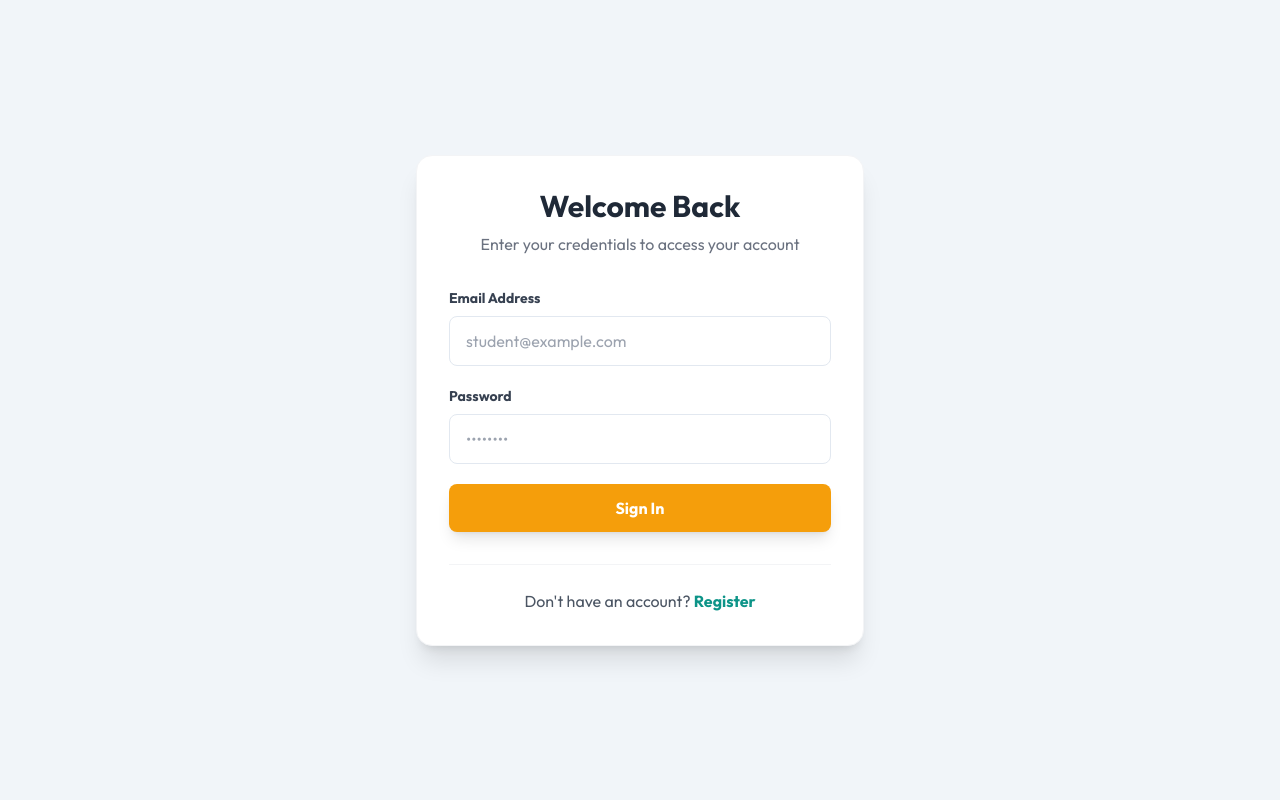
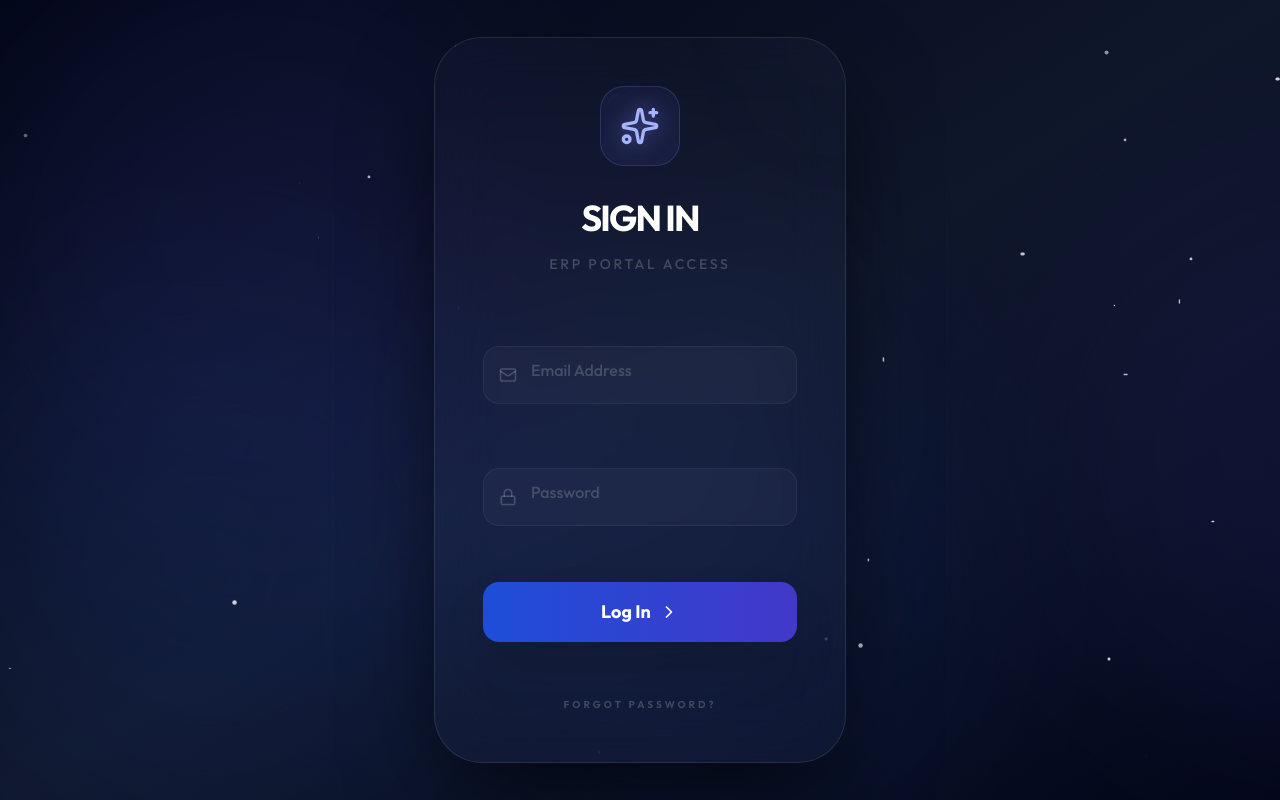
Before and after one commit to En4128/ERP, a React (Vite) app in the folder client/: page /login in a window 1280 px wide. Built offline with nearby package versions, Linux system fonts and the light colour scheme.

Commit message:
updated UI for login page

```diff
--- a/client/src/pages/Login.jsx
+++ b/client/src/pages/Login.jsx
@@ -1,25 +1,219 @@
-import { useState } from 'react';
+import { useState, useEffect, useRef } from 'react';
 import { useNavigate } from 'react-router-dom';
 import axios from 'axios';
+import { motion, AnimatePresence, useAnimation } from 'framer-motion';
+import { Mail, Lock, ChevronRight, Loader2, Sparkles, CheckCircle2, AlertCircle } from 'lucide-react';
+import { toast } from 'sonner';
+
+// --- Background Components ---
+
+const Stars = () => {
+    return (
+        <div className="absolute inset-0 pointer-events-none z-0">
+            {[...Array(50)].map((_, i) => (
+                <motion.div
+                    key={i}
+                    className="absolute bg-white rounded-full"
+                    style={{
+                        width: Math.random() * 2 + 1 + 'px',
+                        height: Math.random() * 2 + 1 + 'px',
+                        top: Math.random() * 100 + '%',
+                        left: Math.random() * 100 + '%',
+                    }}
+                    animate={{
+                        opacity: [0, 0.8, 0],
+                        scale: [1, 1.5, 1],
+                    }}
+                    transition={{
+                        duration: 3 + Math.random() * 4,
+                        repeat: Infinity,
+                        delay: Math.random() * 5,
+                        ease: "easeInOut"
+                    }}
+                />
+            ))}
+        </div>
+    );
+};
+
+const BokehNebula = () => {
+    return (
+        <div className="absolute inset-0 pointer-events-none z-0 overflow-hidden">
+            {[...Array(4)].map((_, i) => (
+                <motion.div
+                    key={i}
+                    className="absolute rounded-full blur-[100px] opacity-20"
+                    style={{
+                        width: '40vw',
+                        height: '40vw',
+                        backgroundColor: i % 2 === 0 ? '#312e81' : '#1e3a8a',
+                        top: (Math.random() * 100 - 20) + '%',
+                        left: (Math.random() * 100 - 20) + '%',
+                    }}
+                    animate={{
+                        x: [0, 100, -100, 0],
+                        y: [0, -100, 100, 0],
+                        scale: [1, 1.2, 0.8, 1],
+                    }}
+                    transition={{
+                        duration: 20 + i * 5,
+                        repeat: Infinity,
+                        ease: "linear"
+                    }}
+                />
+            ))}
+        </div>
+    );
+};
+
+const UpwardParticles = () => {
+    return (
+        <div className="absolute inset-0 pointer-events-none z-0 overflow-hidden">
+            {[...Array(20)].map((_, i) => (
+                <motion.div
+                    key={i}
+                    className="absolute w-1 h-1 bg-indigo-400/20 rounded-full"
+                    initial={{ y: '110vh', x: Math.random() * 100 + 'vw', opacity: 0 }}
+                    animate={{ y: '-10vh', opacity: [0, 0.5, 0] }}
+                    transition={{
+                        duration: 10 + Math.random() * 15,
+                        repeat: Infinity,
+                        delay: Math.random() * 10,
+                        ease: "linear"
+                    }}
+                />
+            ))}
+        </div>
+    );
+};
+
+// --- Form Sub-components ---
+
+const AdvancedInput = ({ label, icon: Icon, type, value, onChange, placeholder, required }) => {
+    const [isFocused, setIsFocused] = useState(false);
+    const id = label.toLowerCase().replace(/\s+/g, '-');
+
+    return (
+        <div className="relative pt-6 group">
+            <motion.label
+                htmlFor={id}
+                className="absolute left-12 font-medium pointer-events-none transition-all duration-300"
+                initial={false}
+                animate={{
+                    y: (isFocused || value) ? -28 : 12,
+                    x: (isFocused || value) ? -44 : 0,
+                    scale: (isFocused || value) ? 0.85 : 1,
+                    color: (isFocused || value) ? '#818cf8' : 'rgba(255,255,255,0.3)',
+                    opacity: (isFocused || value) ? 1 : 0.6
+                }}
+            >
+                {label}
+            </motion.label>
+
+            <div className="relative flex items-center">
+                <div className={`absolute left-4 transition-colors duration-300 ${isFocused ? 'text-indigo-400' : 'text-white/20'}`}>
+                    <Icon size={18} />
+                </div>
+
+                <input
+                    id={id}
+                    type={type}
+                    value={value}
+                    onChange={onChange}
+                    onFocus={() => setIsFocused(true)}
+                    onBlur={() => setIsFocused(false)}
+                    required={required}
+                    className="w-full bg-white/[0.03] border border-white/5 rounded-2xl pl-12 pr-4 py-4 text-white placeholder-transparent focus:outline-none focus:ring-4 focus:ring-indigo-500/5 focus:bg-white/[0.05] transition-all duration-500"
+                />
+
+                {/* Underline Animation */}
+                <motion.div
+                    className="absolute bottom-0 left-0 right-0 h-[2px] bg-gradient-to-r from-transparent via-indigo-500 to-transparent origin-center"
+                    initial={{ scaleX: 0 }}
+                    animate={{ scaleX: isFocused ? 1 : 0 }}
+                    transition={{ duration: 0.4 }}
+                />
+            </div>
+        </div>
+    );
+};
+
+const RippleButton = ({ children, isLoading, isSuccess, isError }) => {
+    const [ripples, setRipples] = useState([]);
+
+    const addRipple = (e) => {
+        if (isLoading) return;
+        const rect = e.currentTarget.getBoundingClientRect();
+        const x = e.clientX - rect.left;
+        const y = e.clientY - rect.top;
+        const id = Date.now();
+
+        setRipples([...ripples, { x, y, id }]);
+        setTimeout(() => setRipples(old => old.filter(r => r.id !== id)), 1000);
+    };
+
+    return (
+        <motion.button
+            onMouseDown={addRipple}
+            whileHover={{ scale: 1.02, y: -2 }}
+            whileTap={{ scale: 0.98 }}
+            className={`relative w-full overflow-hidden py-4 rounded-2xl font-bold text-lg text-white shadow-2xl transition-all duration-500 flex items-center justify-center gap-2 group
+                ${isSuccess ? 'bg-green-600 shadow-green-600/20' :
+                    isError ? 'bg-red-600 shadow-red-600/20' :
+                        'bg-gradient-to-r from-blue-700 via-indigo-700 to-slate-800 bg-[length:200%_auto] hover:bg-right'}`}
+        >
+            {/* Ripple Effects */}
+            {ripples.map(ripple => (
+                <motion.span
+                    key={ripple.id}
+                    initial={{ scale: 0, opacity: 0.5 }}
+                    animate={{ scale: 4, opacity: 0 }}
+                    transition={{ duration: 0.8, ease: "easeOut" }}
+                    className="absolute bg-white/20 rounded-full pointer-events-none"
+                    style={{ left: ripple.x, top: ripple.y, width: 20, height: 20, marginLeft: -10, marginTop: -10 }}
+                />
+            ))}
+
+            <AnimatePresence mode="wait">
+                {isLoading ? (
+                    <motion.div key="loading" initial={{ opacity: 0 }} animate={{ opacity: 1 }} exit={{ opacity: 0 }}>
+                        <Loader2 className="animate-spin w-6 h-6" />
+                    </motion.div>
+                ) : isSuccess ? (
+                    <motion.div key="success" initial={{ scale: 0 }} animate={{ scale: 1 }} className="flex items-center gap-2">
+                        <CheckCircle2 className="w-6 h-6" /> Success
+                    </motion.div>
+                ) : isError ? (
+                    <motion.div key="error" initial={{ scale: 0 }} animate={{ scale: 1 }} className="flex items-center gap-2">
+                        <AlertCircle className="w-6 h-6" /> Failed
+                    </motion.div>
+                ) : (
+                    <motion.span key="content" className="flex items-center gap-2">
+                        {children} <ChevronRight size={20} className="group-hover:translate-x-1 transition-transform" />
+                    </motion.span>
+                )}
+            </AnimatePresence>
+        </motion.button>
+    );
+};
+
+// --- Main Login Component ---
 
 const Login = () => {
-    const [isLogin, setIsLogin] = useState(true);
-    const [name, setName] = useState('');
     const [email, setEmail] = useState('');
     const [password, setPassword] = useState('');
-    const [role, setRole] = useState('student');
-    const [department, setDepartment] = useState('Computer Science');
-    const [error, setError] = useState(null);
+    const [isLoading, setIsLoading] = useState(false);
+    const [status, setStatus] = useState('idle'); // idle, success, error
     const navigate = useNavigate();
+    const controls = useAnimation();
 
     const handleSubmit = async (e) => {
         e.preventDefault();
-        setError(null);
+        setIsLoading(true);
+        setStatus('idle');
+
         try {
-            const endpoint = isLogin ? '/api/auth/login' : '/api/auth/register';
-            const payload = isLogin ? { email, password } : { name, email, password, role, department };
-
-            const res = await axios.post(`http://localhost:5000${endpoint}`, payload);
+            const res = await axios.post(`http://localhost:5000/api/auth/login`, { email, password });
             const { _id, name: fetchedName, email: fetchedEmail, role: fetchedRole, token } = res.data;
             const userData = { _id, name: fetchedName, email: fetchedEmail, role: fetchedRole };
 
@@ -28,123 +222,145 @@ const Login = () => {
             localStorage.setItem('userRole', fetchedRole);
             localStorage.setItem('userName', fetchedName);
 
+            setStatus('success');
+            toast.success(`Welcome back, ${fetchedName}! Entering orbit...`);
+
+            setTimeout(() => {
                 if (fetchedRole === 'admin') navigate('/admin');
                 else if (fetchedRole === 'student') navigate('/student');
                 else if (fetchedRole === 'faculty') navigate('/faculty');
+            }, 1000);
 
         } catch (err) {
-            console.error('Login/Register error:', err);
-            const message = err.response?.data?.message || err.message || (isLogin ? 'Login failed' : 'Registration failed');
-            setError(message);
+            console.error('Login error:', err);
+            const message = err.response?.data?.message || err.message || 'Login failed';
+            setStatus('error');
+            toast.error(message);
+
+            // Shake animation on error
+            controls.start({
+                x: [-10, 10, -10, 10, 0],
+                transition: { duration: 0.4 }
+            });
+
+            setTimeout(() => setStatus('idle'), 2000);
+        } finally {
+            setIsLoading(false);
         }
     };
 
     return (
-        <div className="flex items-center justify-center min-h-screen bg-slate-100 dark:bg-slate-900 transition-colors">
-            <div className="bg-white dark:bg-slate-800 p-8 rounded-2xl shadow-xl w-full max-w-md border border-gray-100 dark:border-slate-700">
-                <div className="text-center mb-8">
-                    <h2 className="text-3xl font-extrabold text-gray-800 dark:text-white">
-                        {isLogin ? 'Welcome Back' : 'Create Account'}
+        <div className="relative min-h-screen w-full flex items-center justify-center overflow-hidden bg-[#020617] font-sans selection:bg-indigo-500/30">
+            {/* Multi-layered Background */}
+            <div className="absolute inset-0 bg-gradient-to-br from-[#020617] via-[#0f172a] to-[#020617]" />
+            <BokehNebula />
+            <Stars />
+            <UpwardParticles />
+
+            {/* Animated Glow Border (Levitating under the card) */}
+            <motion.div
+                animate={{ y: [20, 5, 20], opacity: [0.1, 0.3, 0.1], scale: [0.9, 1, 0.9] }}
+                transition={{ duration: 6, repeat: Infinity, ease: "easeInOut" }}
+                className="absolute w-[500px] h-[600px] rounded-full bg-indigo-500/10 blur-[100px] z-0"
+            />
+
+            {/* Login Container */}
+            <motion.div
+                initial={{ opacity: 0, y: 30, scale: 0.95 }}
+                animate={{ opacity: 1, y: 0, scale: 1 }}
+                transition={{ duration: 1.2, ease: [0.16, 1, 0.3, 1] }}
+                className="relative z-10 w-full max-w-[460px] px-6"
+            >
+                {/* Levitating Premium Card */}
+                <motion.div
+                    animate={controls}
+                    style={{ y: 0 }}
+                    transition={{ duration: 4, repeat: Infinity, ease: "easeInOut" }}
+                    className="relative w-full bg-white/[0.02] backdrop-blur-[30px] border border-white/10 rounded-[3rem] shadow-[0_40px_100px_-20px_rgba(0,0,0,0.8)] p-12 overflow-hidden group"
+                >
+                    {/* Floating Decorative Elements inside card */}
+                    <div className="absolute top-0 right-0 w-32 h-32 bg-indigo-500/5 blur-3xl -translate-y-16 translate-x-16 rounded-full group-hover:bg-indigo-500/10 transition-all duration-700" />
+
+                    {/* Staggered Entry Animation */}
+                    <motion.div
+                        initial="hidden"
+                        animate="visible"
+                        variants={{
+                            hidden: { opacity: 0 },
+                            visible: { opacity: 1, transition: { staggerChildren: 0.15, delayChildren: 0.3 } }
+                        }}
+                    >
+                        {/* Header */}
+                        <motion.div variants={{ hidden: { y: 20, opacity: 0 }, visible: { y: 0, opacity: 1 } }} className="text-center mb-12">
+                            <motion.div
+                                whileHover={{ rotate: 15, scale: 1.1 }}
+                                className="inline-flex items-center justify-center w-20 h-20 rounded-3xl bg-indigo-500/10 border border-indigo-400/20 mb-8 shadow-inner"
+                            >
+                                <Sparkles className="w-10 h-10 text-indigo-300 drop-shadow-[0_0_10px_rgba(129,140,248,0.5)]" />
+                            </motion.div>
+                            <h2 className="text-4xl font-extrabold text-white tracking-tight mb-4 tracking-tighter">
+                                SIGN IN
                             </h2>
-                    <p className="text-gray-500 dark:text-slate-400 mt-2">
-                        {isLogin ? 'Enter your credentials to access your account' : 'Fill in the details to get started'}
+                            <p className="text-white/20 text-sm font-medium tracking-[0.2em] uppercase">
+                                ERP Portal Access
                             </p>
-                </div>
+                        </motion.div>
 
-                {error && <div className="bg-rose-50 dark:bg-red-900/30 text-rose-600 dark:text-red-400 p-3 rounded-lg mb-6 text-sm flex items-center justify-center border border-rose-100 dark:border-rose-800">{error}</div>}
-
-                <form onSubmit={handleSubmit} className="space-y-5">
-                    {!isLogin && (
-                        <div>
-                            <label className="block text-gray-700 dark:text-slate-300 text-sm font-bold mb-2">Full Name</label>
-                            <input
-                                type="text"
-                                className="w-full px-4 py-3 rounded-lg bg-white dark:bg-slate-700 border border-slate-200 dark:border-slate-600 focus:outline-none focus:ring-2 focus:ring-teal-500 dark:text-white transition-all text-slate-900"
-                                placeholder="John Doe"
-                                value={name}
-                                onChange={(e) => setName(e.target.value)}
-                                required={!isLogin}
-                            />
-                        </div>
-                    )}
-
-                    <div>
-                        <label className="block text-gray-700 dark:text-slate-300 text-sm font-bold mb-2">Email Address</label>
-                        <input
+                        {/* Form */}
+                        <form onSubmit={handleSubmit} className="space-y-10">
+                            <motion.div variants={{ hidden: { y: 20, opacity: 0 }, visible: { y: 0, opacity: 1 } }}>
+                                <AdvancedInput
+                                    label="Email Address"
+                                    icon={Mail}
                                     type="email"
-                            className="w-full px-4 py-3 rounded-lg bg-white dark:bg-slate-700 border border-slate-200 dark:border-slate-600 focus:outline-none focus:ring-2 focus:ring-teal-500 dark:text-white transition-all text-slate-900"
-                            placeholder="student@example.com"
                                     value={email}
                                     onChange={(e) => setEmail(e.target.value)}
                                     required
                                 />
-                    </div>
+                            </motion.div>
 
-                    <div>
-                        <label className="block text-gray-700 dark:text-slate-300 text-sm font-bold mb-2">Password</label>
-                        <input
+                            <motion.div variants={{ hidden: { y: 20, opacity: 0 }, visible: { y: 0, opacity: 1 } }}>
+                                <AdvancedInput
+                                    label="Password"
+                                    icon={Lock}
                                     type="password"
-                            className="w-full px-4 py-3 rounded-lg bg-white dark:bg-slate-700 border border-slate-200 dark:border-slate-600 focus:outline-none focus:ring-2 focus:ring-teal-500 dark:text-white transition-all text-slate-900"
-                            placeholder="••••••••"
                                     value={password}
                                     onChange={(e) => setPassword(e.target.value)}
                                     required
                                 />
-                    </div>
+                            </motion.div>
 
-                    {!isLogin && (
-                        <div className="grid grid-cols-2 gap-4">
-                            <div>
-                                <label className="block text-gray-700 dark:text-slate-300 text-sm font-bold mb-2">Role</label>
-                                <select
-                                    className="w-full px-4 py-3 rounded-lg bg-white dark:bg-slate-700 border border-slate-200 dark:border-slate-600 focus:outline-none focus:ring-2 focus:ring-teal-500 dark:text-white transition-all text-slate-900"
-                                    value={role}
-                                    onChange={(e) => setRole(e.target.value)}
+                            <motion.div variants={{ hidden: { y: 20, opacity: 0 }, visible: { y: 0, opacity: 1 } }} className="pt-4">
+                                <RippleButton
+                                    isLoading={isLoading}
+                                    isSuccess={status === 'success'}
+                                    isError={status === 'error'}
                                 >
-                                    <option value="student">Student</option>
-                                    <option value="faculty">Faculty</option>
-                                </select>
-                            </div>
-                            <div>
-                                <label className="block text-gray-700 dark:text-slate-300 text-sm font-bold mb-2">Unit / Department</label>
-                                <select
-                                    className="w-full px-4 py-3 rounded-lg bg-white dark:bg-slate-700 border border-slate-200 dark:border-slate-600 focus:outline-none focus:ring-2 focus:ring-teal-500 dark:text-white transition-all text-slate-900 text-xs"
-                                    value={department}
-                                    onChange={(e) => setDepartment(e.target.value)}
-                                >
-                                    <option value="Computer Science">Computer Science</option>
-                                    <option value="Electronic Engineering">Electronic Engineering</option>
-                                    <option value="Mechanical Engineering">Mechanical Engineering</option>
-                                    <option value="Civil Engineering">Civil Engineering</option>
-                                    <option value="Biotechnology">Biotechnology</option>
-                                </select>
-                            </div>
-                        </div>
-                    )}
-
-                    <button
-                        type="submit"
-                        className="w-full bg-amber-500 hover:bg-amber-600 text-white font-bold py-3 rounded-lg shadow-lg hover:shadow-amber-500/30 transition-all duration-300 transform hover:-translate-y-0.5"
-                    >
-                        {isLogin ? 'Sign In' : 'Sign Up'}
-                    </button>
+                                    Log In
+                                </RippleButton>
+                            </motion.div>
                         </form>
 
-                <div className="mt-8 text-center pt-6 border-t border-gray-100 dark:border-slate-700">
-                    <p className="text-gray-600 dark:text-slate-400">
-                        {isLogin ? "Don't have an account? " : "Already have an account? "}
-                        <button
-                            onClick={() => {
-                                setIsLogin(!isLogin);
-                                setError(null);
-                            }}
-                            className="text-teal-600 dark:text-teal-400 font-bold hover:underline"
+                        {/* Footer Links */}
+                        <motion.div
+                            variants={{ hidden: { y: 20, opacity: 0 }, visible: { y: 0, opacity: 1 } }}
+                            className="mt-12 text-center"
                         >
-                            {isLogin ? 'Register' : 'Login'}
-                        </button>
-                    </p>
+                            <a href="#" className="relative inline-block text-white/20 hover:text-white/50 text-[10px] font-bold tracking-[0.3em] uppercase transition-colors group">
+                                Forgot Password?
+                                <span className="absolute bottom-[-6px] left-0 w-full h-[1px] bg-indigo-400/40 scale-x-0 group-hover:scale-x-100 transition-transform origin-left duration-300" />
+                            </a>
+                        </motion.div>
+                    </motion.div>
+                </motion.div>
+
+                {/* Perspective Guide Lines (Subtle) */}
+                <div className="absolute top-1/2 left-1/2 -translate-x-1/2 -translate-y-1/2 w-[150%] h-[150%] pointer-events-none opacity-[0.05]">
+                    <div className="absolute top-0 left-0 w-full h-full border border-indigo-500/20 rounded-full scale-[0.3]" />
+                    <div className="absolute top-0 left-0 w-full h-full border border-indigo-500/20 rounded-full scale-[0.6]" />
+                    <div className="absolute top-0 left-0 w-full h-full border border-indigo-500/20 rounded-full scale-[0.9]" />
                 </div>
-            </div>
+            </motion.div>
         </div>
     );
 };
```
Also changed, not shown: 1 other file (tests, documents, lock files or other folders). Lines whose indentation alone changed are shown as unchanged.
